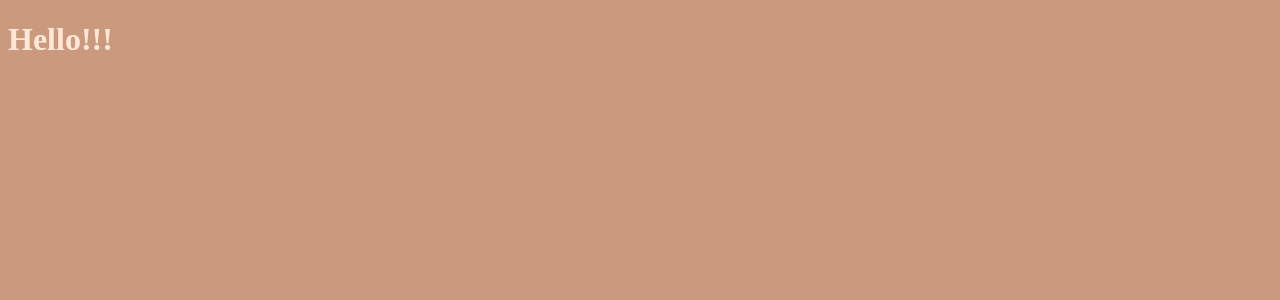
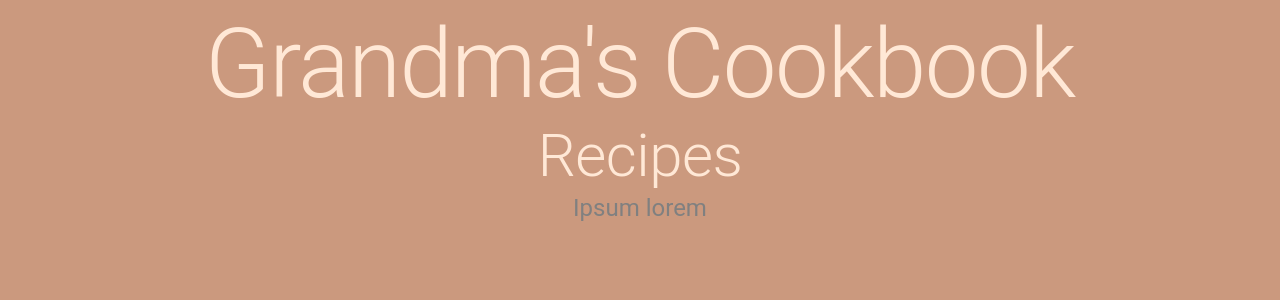
Before and after one commit to One-Stop-Shopping/Grandmas-Cookbook, a React app: page / in a window 1280 px wide. Shown: the top 300 px of the page. Built offline with nearby package versions, Linux system fonts and the light colour scheme.

Commit message:
CardGrid started

```diff
--- a/client/App.jsx
+++ b/client/App.jsx
@@ -1,14 +1,12 @@
 import React from "react";
-
-//Delete this later
+import { CssBaseline } from "@mui/material";
+import Grid from './containers/cardGrid.jsx';
 
 // eslint-disable-next-line no-unused-vars
-function App(props) {
+function App() {
 
     return (
-        <div>
-            <h1>Hello!!!</h1>
-        </div>
+        <Grid/>
     );
 };
 
--- /dev/null
+++ b/client/components/mediaCard.jsx
@@ -0,0 +1,18 @@
+import * as React from 'react';
+import Card from '@mui/material/Card';
+import CardActions from '@mui/material/CardActions';
+import CardContent from '@mui/material/CardContent';
+import CardMedia from '@mui/material/CardMedia';
+import Button from '@mui/material/Button';
+import Typography from '@mui/material/Typography';
+
+function MediaCard() {
+    <Card sx={{ maxWidth: 345 }}>
+        <CardMedia
+            sx={{ height:140}}
+            image='https://encrypted-tbn0.gstatic.com/images?q=tbn:ANd9GcQjarPnGSvitQ6_GBvdYbAAFXYamSQpz_tFtCcOA6ON&s'
+            title="Apple Pie"/>
+    </Card>
+}
+
+export default MediaCard;
--- /dev/null
+++ b/client/containers/cardGrid.jsx
@@ -0,0 +1,46 @@
+// import Button from '@mui/material/Button';
+import * as React from 'react';
+import { styled } from '@mui/material/styles';
+import Box from '@mui/material/Box';
+import Paper from '@mui/material/Paper';
+import { Typography,
+        AppBar,
+        Card,
+        CardActions,
+        CardContent,
+        CardMedia,
+        Grid,
+        Container } from '@mui/material';
+import MediaCard from '../components/mediaCard.jsx'
+
+function CardGrid () {
+    return (
+        <>
+            <header>
+                <Typography align='center' variant='h1'>
+                    {'Grandma\'s Cookbook'}
+                </Typography>
+            </header>
+            <main>
+                <div>
+                    <Container maxWidth="sm">
+                        <Typography variant='h2' align='center' color='#FFE8D6'>
+                            Recipes
+                        </Typography>
+                        <Typography variant='h5' align='center' color='grey' paragraph>
+                            Ipsum lorem
+                        </Typography>
+                        <div>
+                            <Grid container spacing={2} justify='center'>
+                                <MediaCard/>
+                            </Grid>
+                        </div>
+
+                    </Container>
+                </div>
+            </main>
+        </>
+    )
+}
+
+export default CardGrid
--- a/client/scss/_app.scss
+++ b/client/scss/_app.scss
@@ -1,6 +1,7 @@
 body {
-    background: $ternary;
+    background-color: $ternary;
 }
+
 
 h1 {
     color: $primary
--- a/package.json
+++ b/package.json
@@ -20,6 +20,9 @@
   },
   "homepage": "https://github.com/One-Stop-Shopping/One-Stop-Shopping#readme",
   "dependencies": {
+    "@emotion/react": "^11.10.6",
+    "@emotion/styled": "^11.10.6",
+    "@mui/base": "^5.0.0-alpha.124",
     "@mui/icons-material": "^5.11.16",
     "@mui/material": "^5.11.16",
     "@mui/styled-engine-sc": "^5.11.11",
```
Also changed, not shown: 1 other file (tests, documents, lock files or other folders).
